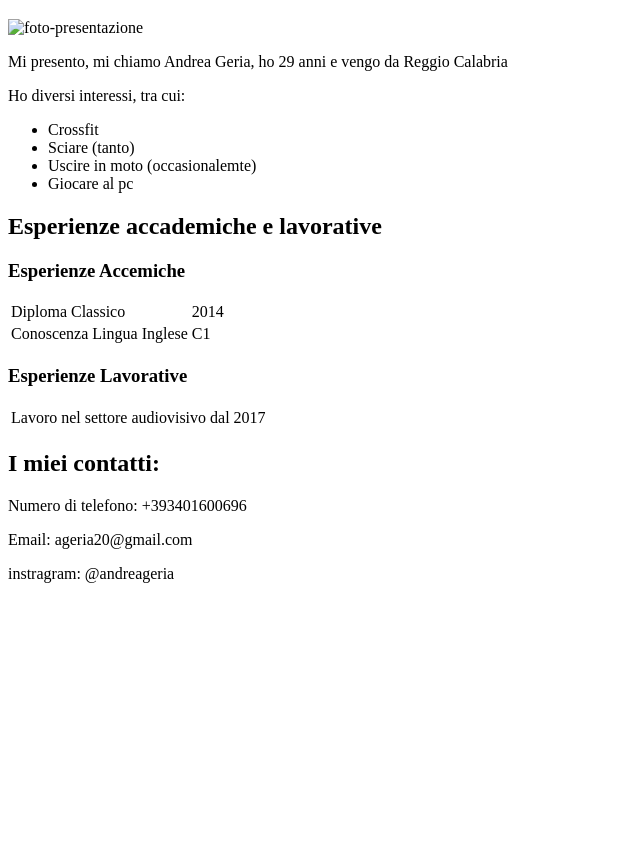
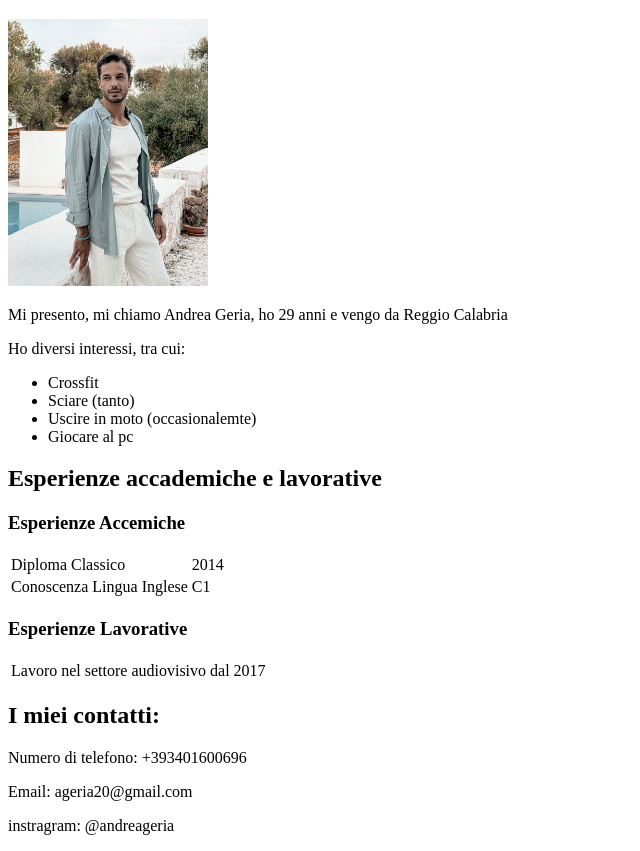
Before and after one commit to ageria20/esercizio1, a plain HTML site: page index.html in a window 1280 px wide. Shown: the part 61-912 px from the top of the page, without its empty margins (0-640 px from the left). Before the commit the page ends 800 px from the top, so only its background shows below. Drawn offline with Linux system fonts and the light colour scheme.

Commit message:
Add files via upload

```diff
--- a/index.html
+++ b/index.html
@@ -8,7 +8,7 @@
 <body>
     <h1>Pagina di presentazione</h1>
     <img
-    src="/images/profilo.jpg"
+    src="/profilo.jpg"
     style="width: 200px"
     alt="foto-presentazione">
     <p>Mi presento, mi chiamo Andrea Geria, ho 29 anni e vengo da Reggio Calabria</p>
```
